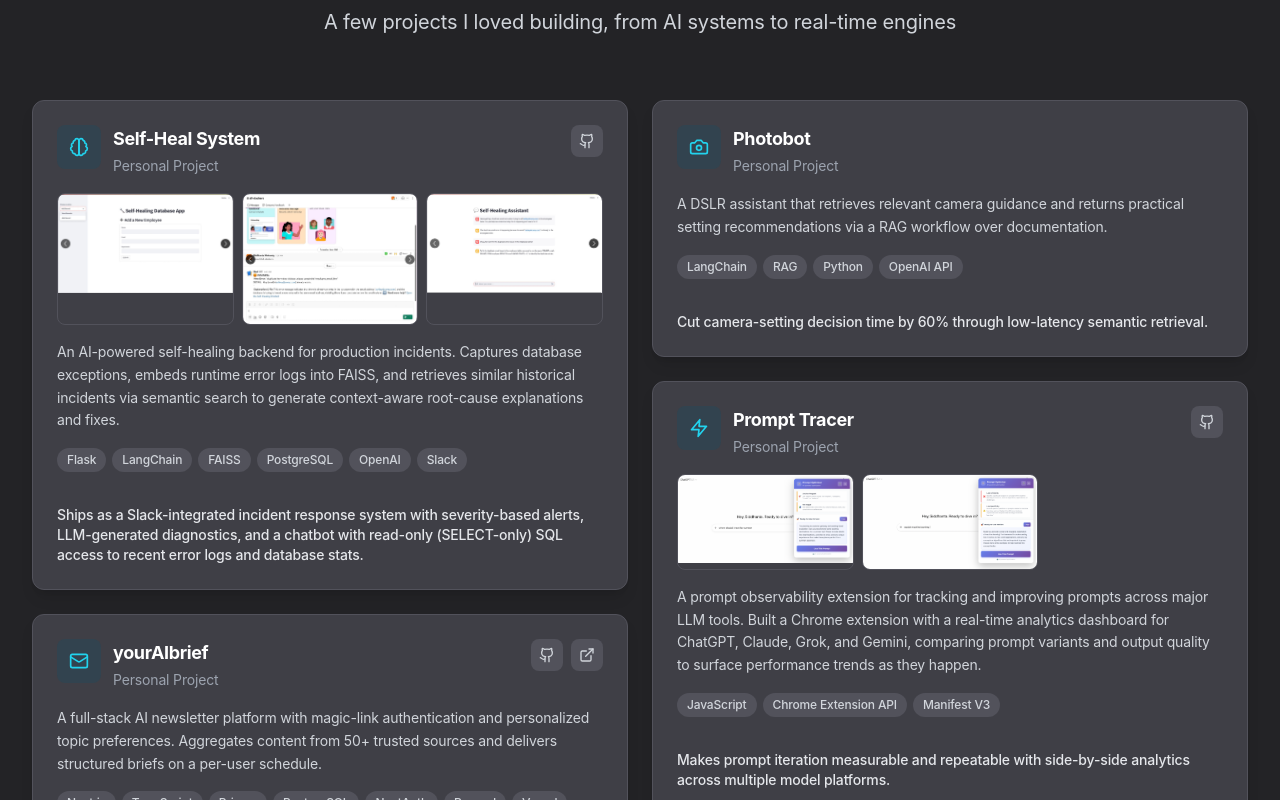
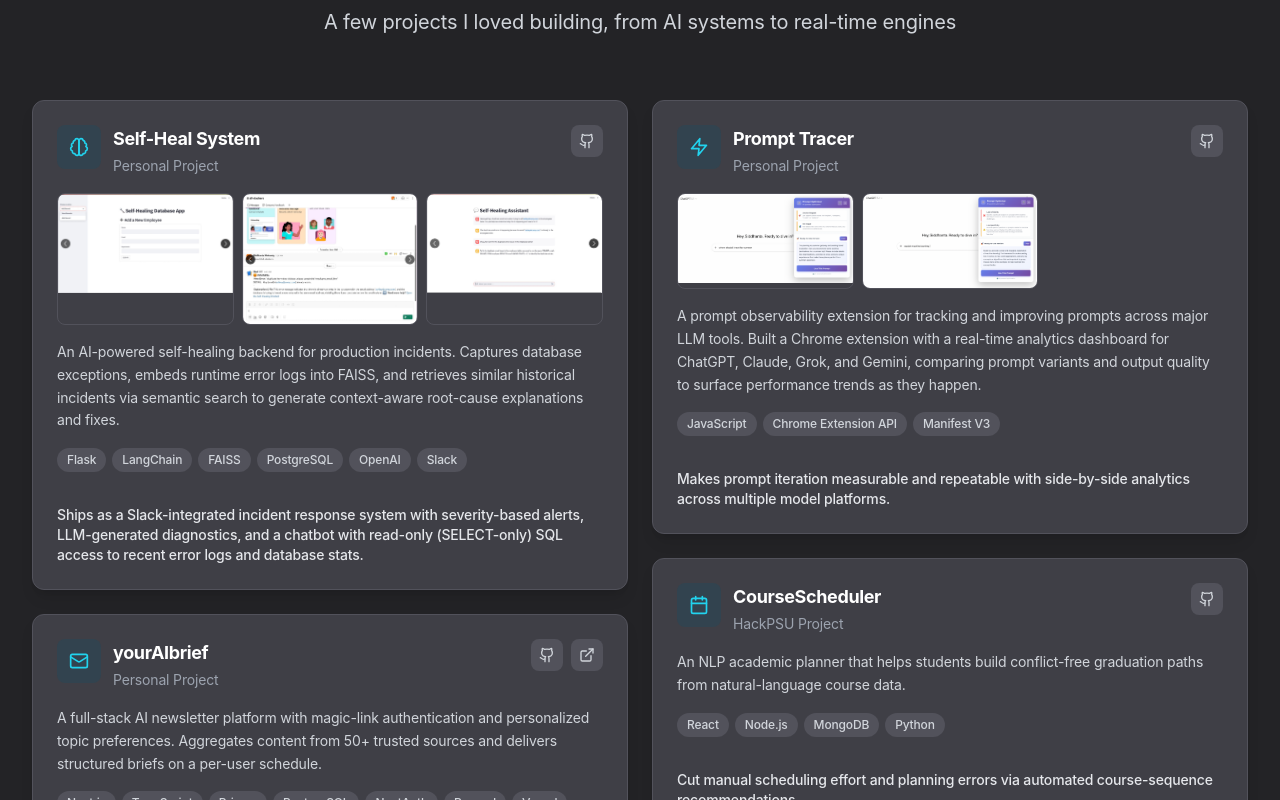
Before and after one commit to Siddhanta22/siddhantamohanty.github.io, a React (Create React App) app: page / in a window 1280 px wide. Shown: the part 1760-2560 px from the top of the page. Built offline with nearby package versions, Linux system fonts and the light colour scheme.

Commit message:
Remove Photobot project

```diff
--- a/src/components/Projects.js
+++ b/src/components/Projects.js
@@ -1,7 +1,7 @@
 import React from 'react';
 import { motion } from 'framer-motion';
 import { useInView } from 'react-intersection-observer';
-import { ExternalLink, Github, Brain, Camera, Film, Zap, Calendar, Code, Mail, Mic } from 'lucide-react';
+import { ExternalLink, Github, Brain, Film, Zap, Calendar, Code, Mail, Mic } from 'lucide-react';
 
 const Projects = () => {
   const [ref, inView] = useInView({
@@ -60,17 +60,6 @@ const Projects = () => {
       live: null,
       icon: Code,
       screenshots: ["/collision-detector-1.png"]
-    },
-    {
-      id: 5,
-      title: "Photobot",
-      role: "Personal Project",
-      summary: "A DSLR assistant that retrieves relevant camera guidance and returns practical setting recommendations via a RAG workflow over documentation.",
-      technologies: ["LangChain", "RAG", "Python", "OpenAI API"],
-      impact: "Cut camera-setting decision time by 60% through low-latency semantic retrieval.",
-      github: null,
-      live: null,
-      icon: Camera,
     },
     {
       id: 6,
```
